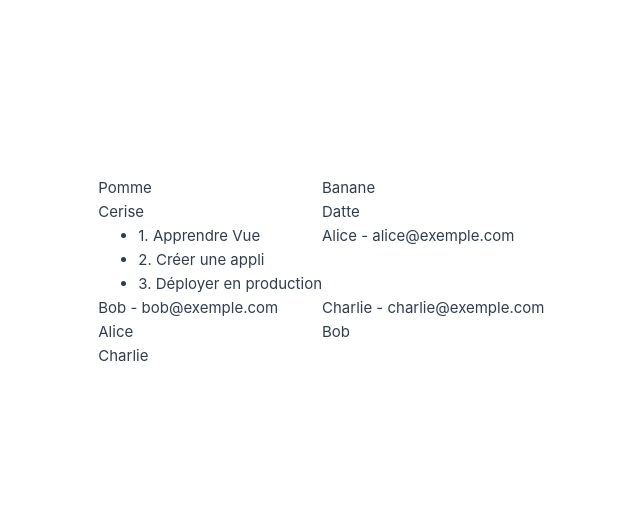
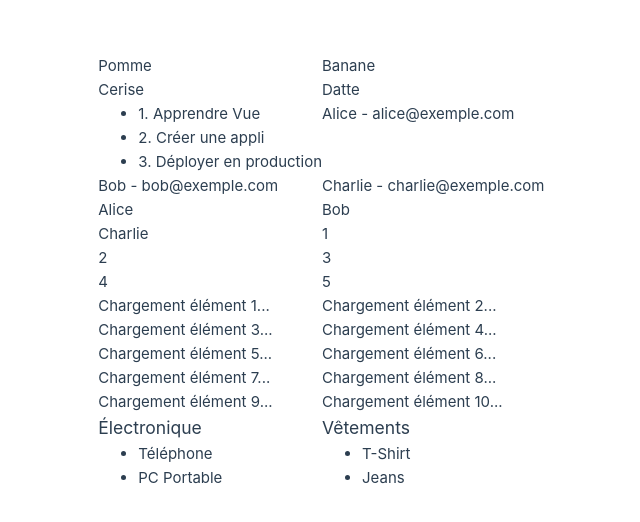
Before and after one commit to rosto-infinity/formation-vuejs-prof, a Vue app: page / in a window 1280 px wide. Shown: the part 128-650 px from the top of the page, without its empty margins (318-958 px from the left). Built offline with nearby package versions, Linux system fonts and the light colour scheme.

Commit message:
EXCELLENT : Un ID unique venant de la BDD comme clé

```diff
--- a/src/components/DirectivesFor.vue
+++ b/src/components/DirectivesFor.vue
@@ -17,6 +17,25 @@ const users = ref([
   { id: 2, name: "Bob", email: "bob@exemple.com" },
   { id: 3, name: "Charlie", email: "charlie@exemple.com" },
 ]);
+
+const categories = ref([
+  {
+    id: 1,
+    name: "Électronique",
+    products: [
+      { id: 101, name: "Téléphone" },
+      { id: 102, name: "PC Portable" },
+    ],
+  },
+  {
+    id: 2,
+    name: "Vêtements",
+    products: [
+      { id: 201, name: "T-Shirt" },
+      { id: 202, name: "Jeans" },
+    ],
+  },
+]);
 </script>
 
 <template>
@@ -33,7 +52,7 @@ const users = ref([
 </ul>
 
 
- <!-- EXCELLENT : Un ID unique venant de la BDD comme clé -->
+ <!-- --EXCELLENT : Un ID unique venant de la BDD comme clé -->
   <div v-for="user in users" :key="user.id">
     {{ user.name }} - {{ user.email }}
   </div>
@@ -42,4 +61,24 @@ const users = ref([
   <div v-for="(user, index) in users" :key="index">
     {{ user.name }}
   </div>
+
+  <!-- #Le v-for sur une Plage de Nombres (Range) -->
+
+  <!-- Affiche 1, 2, 3, 4, 5 -->
+  <span v-for="n in 5" :key="n">{{ n }}</span>
+
+  <!-- Pratique pour créer 10 fausses cartes (Skeleton Loaders) -->
+  <div v-for="i in 10" :key="i" class="skeleton-item">
+    Chargement élément {{ i }}...
+  </div>
+
+  <div v-for="category in categories" :key="category.id">
+    <h3>{{ category.name }}</h3>
+    <ul>
+      <!-- Le v-for à l'intérieur utilise la variable `category` du v-for parent ! -->
+      <li v-for="product in category.products" :key="product.id">
+        {{ product.name }}
+      </li>
+    </ul>
+  </div>
 </template>
```
